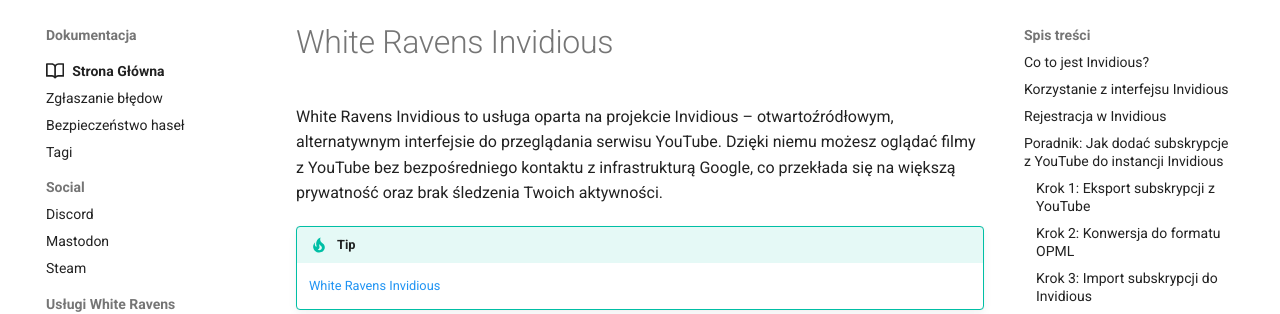
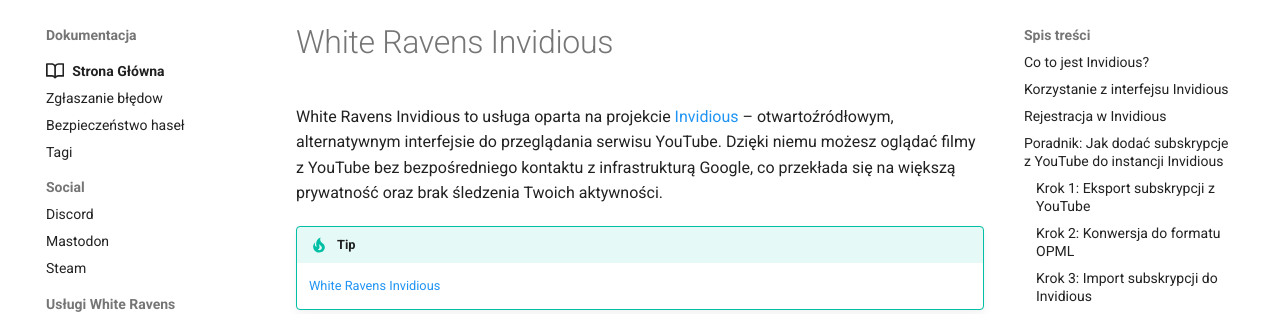
Before and after one commit to whiteravens20/wrservices.link, an MkDocs documentation site: the page built from docs/invidious.md, in a window 1280 px wide and 900 px high. Shown: the part 124-438 px from the top of the window. Built offline with MkDocs 1.6.1 and Material for MkDocs 9.7.7, drawn with Linux system fonts in a browser that asks for light colours; some of the changed lines change nothing that is shown.

Commit message:
add project link

```diff
--- a/docs/invidious.md
+++ b/docs/invidious.md
@@ -8,7 +8,7 @@
 
 # White Ravens Invidious
 
-White Ravens Invidious to usługa oparta na projekcie Invidious – otwartoźródłowym, alternatywnym interfejsie do przeglądania serwisu YouTube. Dzięki niemu możesz oglądać filmy z YouTube bez bezpośredniego kontaktu z infrastrukturą Google, co przekłada się na większą prywatność oraz brak śledzenia Twoich aktywności.
+White Ravens Invidious to usługa oparta na projekcie [Invidious](https://invidious.io/) – otwartoźródłowym, alternatywnym interfejsie do przeglądania serwisu YouTube. Dzięki niemu możesz oglądać filmy z YouTube bez bezpośredniego kontaktu z infrastrukturą Google, co przekłada się na większą prywatność oraz brak śledzenia Twoich aktywności.
 
 !!! tip
     [White Ravens Invidious](https://invid.wrservices.link/)
```
